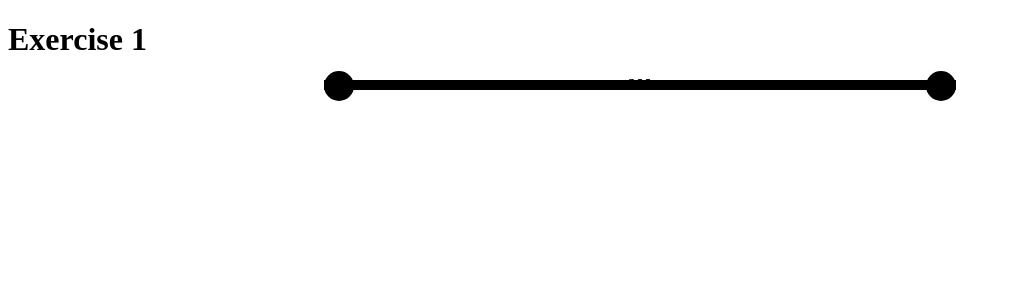
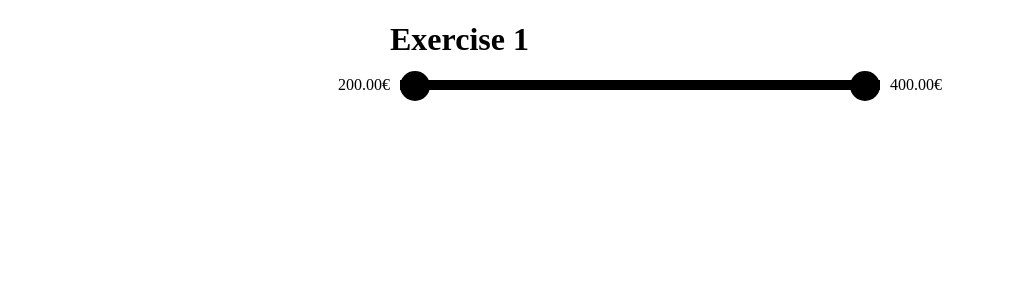
Before and after one commit to robertomsen/MANGO, a React app: page /exercise1 in a window 1280 px wide. Shown: the top 300 px of the page, without its empty margins (0-1011 px from the left). Built offline with nearby package versions, Linux system fonts and the light colour scheme.

Commit message:
Exercise 1 complete

```diff
--- a/src/components/Bullet/Bullet.js
+++ b/src/components/Bullet/Bullet.js
@@ -2,7 +2,7 @@ import React, { useState, useEffect } from 'react'
 
 import './Bullet.css'
 
-const Bullet = ({ id, maxValue, onChangeValueBullet, secondBullet }) => {
+const Bullet = ({ id, minValue, maxValue, onChangeValueBullet, onChangePercentagePositionBullet, secondBullet, positionAnotherBullet }) => {
   useEffect(() => {
     const bar = document.getElementById('bar')
     const bullet = bar.querySelector(`#${id}`)
@@ -33,20 +33,46 @@ const Bullet = ({ id, maxValue, onChangeValueBullet, secondBullet }) => {
     }
 
     const maxRight = bar.offsetWidth - bullet.offsetWidth
+
     if (newLeft > maxRight) {
       newLeft = maxRight
     }
 
+    let percentage = calcPercentage(newLeft, maxRight)
+    const pxAnotherBullet = calcPxBulletWithPercentage(maxRight, positionAnotherBullet)
+
+    if (!secondBullet) {
+      if (percentage >= positionAnotherBullet - 5) {
+        newLeft = (pxAnotherBullet - 20)
+        percentage = calcPercentage(newLeft, maxRight)
+      }
+    } else {
+      if (percentage <= positionAnotherBullet + 5) {
+        newLeft = (pxAnotherBullet + 20)
+        percentage = calcPercentage(newLeft, maxRight)
+      }
+    }
+
     bullet.style.left = `${newLeft}px`
+    const percentageScaleOne = percentage * 1 / 100
 
-    const newRange = ((newLeft * maxRight) / maxValue)
-    onChangeValueBullet(newRange, secondBullet)
+    const result = ((maxValue - minValue) * percentageScaleOne) + minValue
+    onChangeValueBullet(result, secondBullet)
+    onChangePercentagePositionBullet(percentage, secondBullet)
   }
 
   const onMouseDownBuller = (e) => {
     e.preventDefault()
     document.addEventListener('mousemove', onMouseMove)
     document.addEventListener('mouseup', onMouseUp)
+  }
+
+  const calcPxBulletWithPercentage = (maxRight, percentage) => {
+    return (percentage * maxRight) / 100
+  }
+
+  const calcPercentage = (valToGetPercentage, valMax) => {
+    return (valToGetPercentage * 100) / valMax
   }
 
   return (
--- a/src/components/Range/Range.css
+++ b/src/components/Range/Range.css
@@ -3,10 +3,16 @@
     flex-direction: row;
     justify-content: center;
     align-items: center;
+    position: relative;
+}
+
+#page {
+    width: 500px;
+    margin: 0 auto;
 }
 
 #bar {
-    width: 50%;
+    width: 100%;
     height: 10px;
     background: black;
     margin: 0 10px 0 10px;
@@ -19,10 +25,18 @@
     position: absolute;
 }
 
-.values .right-value {
-    right: 0;
+.values.right-value {
+    right: -100px;
+    width: 100px;
 }
 
-.values .left-value {
-    left: 0;
+.values span {
+    position: relative;
+    text-align: right;
 }
+
+.values.left-value {
+    width: 100px;
+    left: -100px;
+    text-align: right;
+}
--- a/src/components/Range/Range.js
+++ b/src/components/Range/Range.js
@@ -4,21 +4,44 @@ import Bullet from '../Bullet/Bullet'
 import './Range.css'
 
 const Range = ({ minValue, maxValue, steps }) => {
-  const [firstBulletValue, setFirstBulletValue] = useState(minValue)
-  const [lastBulletValue, setLastBulletValue] = useState(maxValue)
+  const [firstBulletValue, setFirstBulletValue] = useState(() => minValue)
+  const [lastBulletValue, setLastBulletValue] = useState(() => maxValue)
+  const [firstBulletPosition, setFirstBulletPosition] = useState(() => 0)
+  const [lastBulletPosition, setLastBulletPosition] = useState(() => 100)
 
   const onChangeValueBullet = (value, secondBullet) => {
     secondBullet ? setLastBulletValue(value) : setFirstBulletValue(value)
   }
 
+  const onChangePercentagePositionBullet = (value, secondBullet) => {
+    secondBullet ? setLastBulletPosition(value) : setFirstBulletPosition(value)
+  }
+
   return (
     <div className='container'>
-      <p className='values left-value'>{firstBulletValue}</p>
+      <div className='values left-value'><span>{firstBulletValue.toFixed(2)}€</span></div>
       <div id='bar'>
-        <Bullet id='bullet1' onChangeValueBullet={onChangeValueBullet} maxValue={maxValue} />
-        <Bullet id='bullet2' onChangeValueBullet={onChangeValueBullet} maxValue={maxValue} secondBullet={true}/>
+        <Bullet
+          id='bullet1'
+          onChangeValueBullet={onChangeValueBullet}
+          onChangePercentagePositionBullet={onChangePercentagePositionBullet}
+          minValue={minValue}
+          maxValue={maxValue}
+          valueAnotherBullet={lastBulletValue}
+          positionAnotherBullet={lastBulletPosition}
+        />
+        <Bullet
+          id='bullet2'
+          onChangeValueBullet={onChangeValueBullet}
+          onChangePercentagePositionBullet={onChangePercentagePositionBullet}
+          minValue={minValue}
+          maxValue={maxValue}
+          secondBullet={true}
+          valueAnotherBullet={firstBulletValue}
+          positionAnotherBullet={firstBulletPosition}
+        />
       </div>
-      <p className='values right-value'>{lastBulletValue}</p>
+      <div className='values right-value'><span>{lastBulletValue.toFixed(2)}€</span></div>
     </div>
   )
 }
--- a/src/pages/Exercise1Page/Exercise1Page.js
+++ b/src/pages/Exercise1Page/Exercise1Page.js
@@ -3,10 +3,10 @@ import Range from '../../components/Range/Range'
 
 const Exercise1Page = () => {
   return (
-    <>
+    <div id="page" style={{ width: '500px', margin: '0 auto' }}>
       <h1>Exercise 1</h1>
-      <Range minValue={100} maxValue={200} />
-    </>
+      <Range minValue={200} maxValue={400} />
+    </div>
   )
 }
 
```
